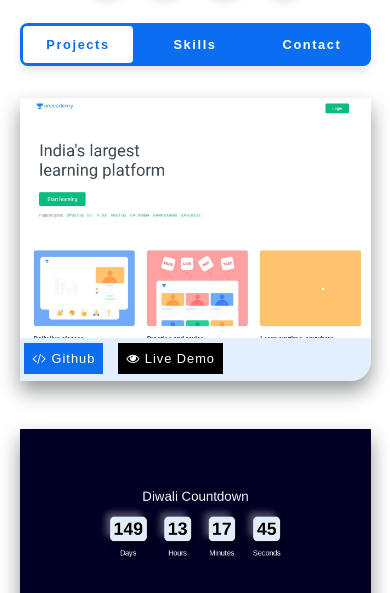
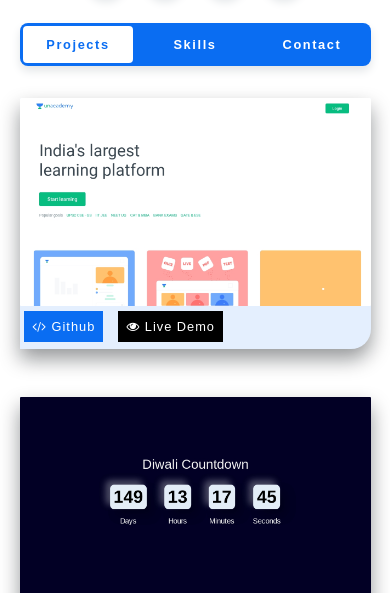
Before and after one commit to rahulrajput83/mini-portfolio, a plain HTML site: page index.html in a window 390 px wide. Shown: the part 251-844 px from the top of the page. Drawn offline with Linux system fonts and the light colour scheme.

Commit message:
Updated css

```diff
--- a/style.css
+++ b/style.css
@@ -199,7 +199,7 @@ body {
 .screen {
     display: block;
     width: 22rem;
-    height: auto;
+    height: 13rem;
     overflow: hidden;
     position: relative;
     border-radius: 1px;
@@ -319,7 +319,7 @@ body {
     }
     .screen {
         width: 90vw;
-        height: 15rem;
+        height: 10srem;
     }
     .main {
         width: auto;
```
